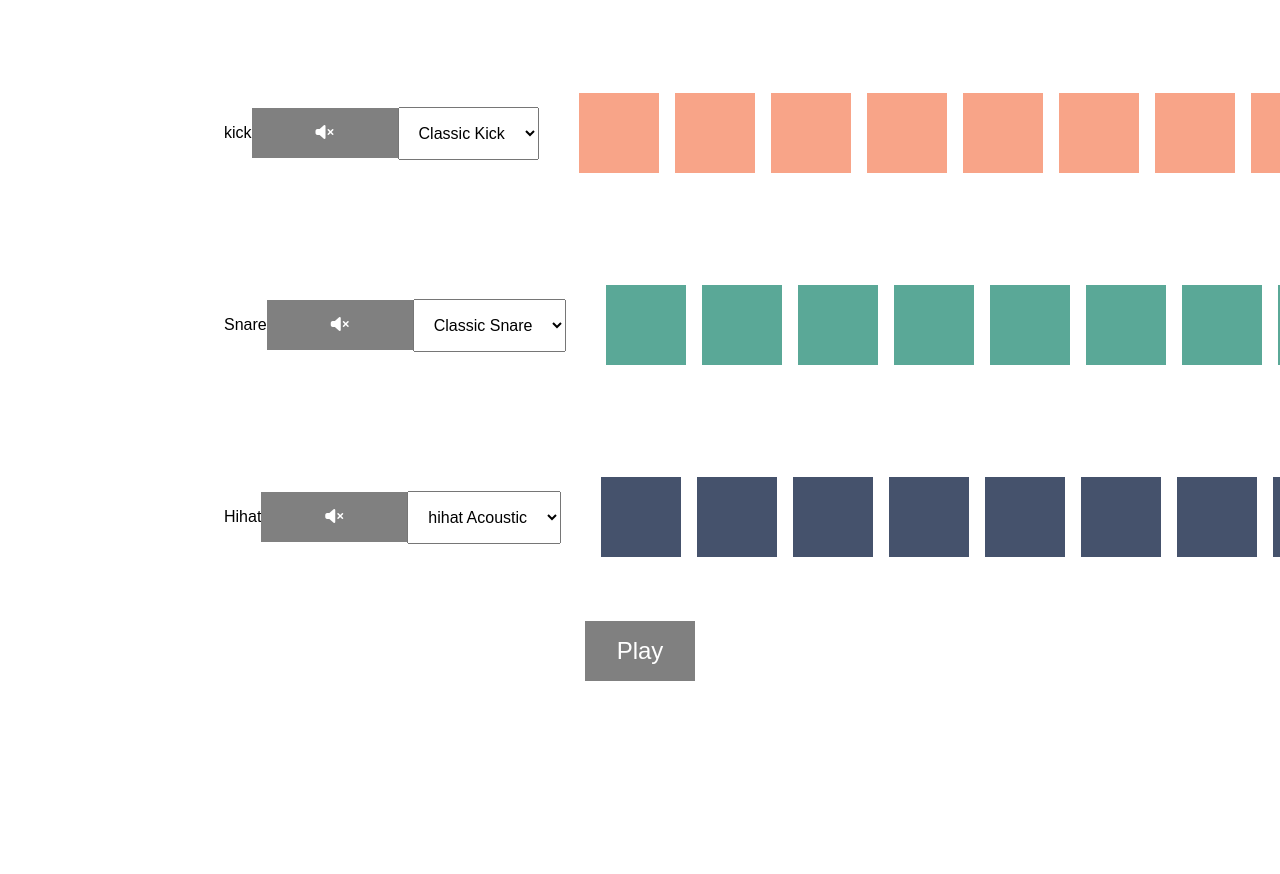
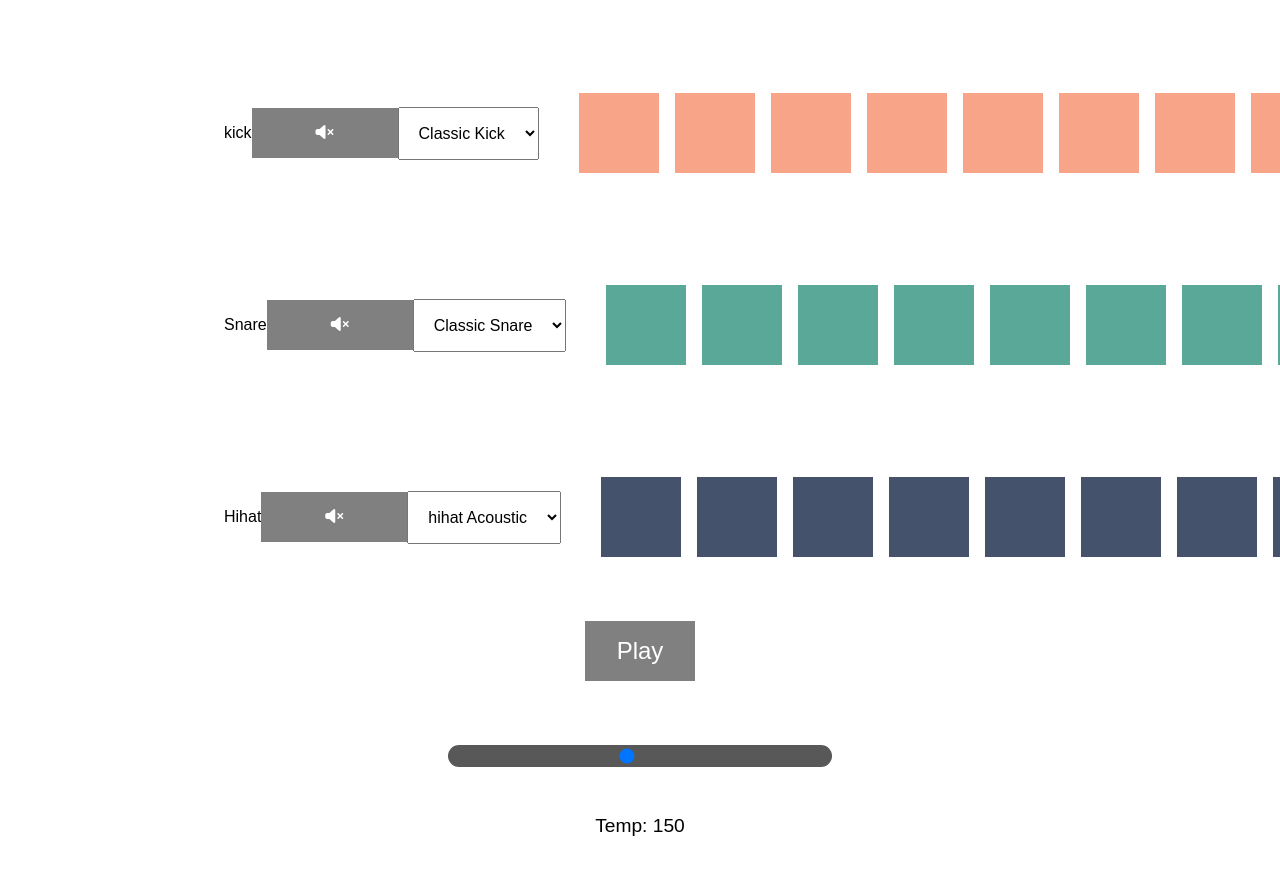
Before and after one commit to DanDucVira/beatmakerProject, a plain HTML site: page index.html in a window 1280 px wide. Shown: the part 136-1010 px from the top of the page. Before the commit the page ends 817 px from the top, so only its background shows below. Drawn offline with Linux system fonts and the light colour scheme.

Commit message:
added html and css of tempo

```diff
--- a/index.html
+++ b/index.html
@@ -83,6 +83,10 @@
             </div>
         </div>
         <button class="play">Play</button>
+        <div class="tempo">
+            <input type="range" class="tempo-slider" max="300" min="20" value="150">
+            <p>Temp: <span class="temp-nr">150</span></p>
+        </div>
     </div>
 
     <audio class="kick-sound" src="./sounds/kick-classic.wav"></audio>
--- a/style.css
+++ b/style.css
@@ -118,6 +118,28 @@ select {
     background: rgb(182, 182, 182);
 }
 
+.tempo {
+    margin: 3rem;
+    width: 30%;
+}
+
+.tempo-slider {
+    padding: 0.2rem;
+    -webkit-appearance: none;
+    margin: 1rem 0;
+    width: 100%;
+    position: relative;
+    background: rgb(88, 88, 88);
+    cursor: pointer;
+    border-radius: 1rem;
+}
+
+.tempo p {
+    text-align: center;
+    margin: 2rem;
+    font-size: 1.2rem;
+}
+
 @keyframes playTrack {
     from {
         transform: scale(1);
```
